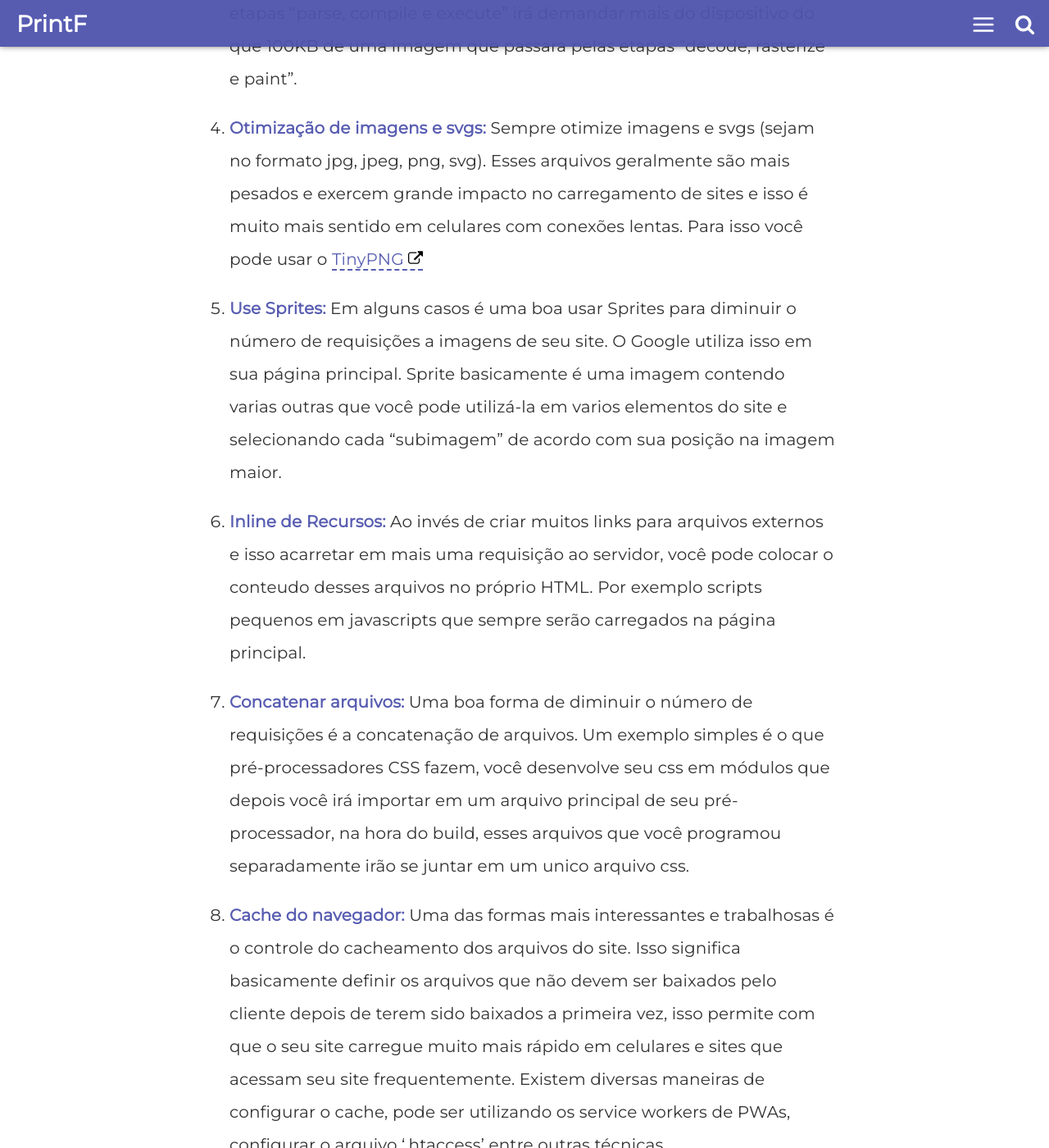
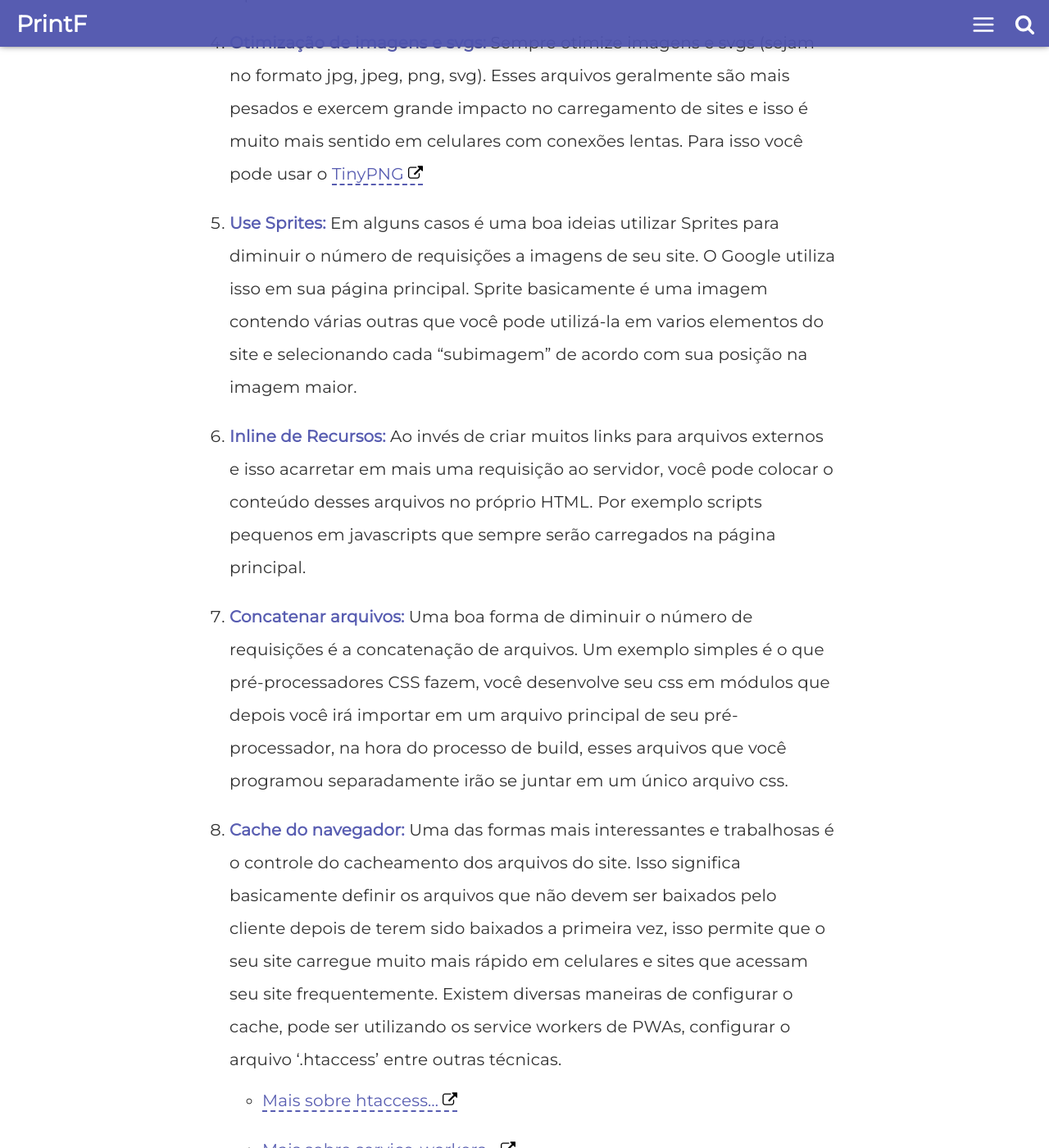
Before and after one commit to comppet/PrintF, a Jekyll site: the page built from _posts/2020-04-16-dicas-melhoria-de-performance.md, in a window 1280 px wide and 1400 px high, scrolled down 2223 px. Shown: the whole window at 82% size. Built offline with Jekyll 4.4.1, drawn with Linux system fonts in a browser that asks for light colours; comment, search, counter and statistics services are not loaded; some of the changed text lies outside the part shown.

Commit message:
Update from Forestry.io comppet.ufu@gmail.com updated _posts/2020-04-16-dicas-melhoria-de-performance.md

````diff
--- a/_posts/2020-04-16-dicas-melhoria-de-performance.md
+++ b/_posts/2020-04-16-dicas-melhoria-de-performance.md
@@ -17,11 +17,9 @@
   seu site através dessas simples dicas.
 
 ---
-# Introdução
+# Dicas Simples e rápidas
 
-## Dicas simples e rápidas
-
- 1. **CSS System Font Stack:** Uma boa estratégia de Font-Loading é não carregar nenhuma fonte, Utilizando as fontes nativas como a Roboto para Android, Ubuntu para Linux, Segoe UI para Windows..
+ 1. **CSS System Font Stack:** Uma boa estratégia de Font-Loading é não carregar nenhuma fonte. Utilizando as fontes nativas como a Roboto para Android, Ubuntu para Linux, Segoe UI para Windows..
 
     ```css
     body {
@@ -34,16 +32,18 @@
     * [Saiba mais sobre as métricas de renderização](https://speedcurve.com/blog/rendering-metrics/)
     * [Referências de auditoria do LightHouse](https://developers.google.com/web/tools/lighthouse/audits/)
 
-    > **First Contentful Paint:** é a renderização do conteúdo, podendo ser texto ou imagens. Para compensar as deficiências do First Contentful Paint, o auditador [Lighthouse](https://github.com/GoogleChrome/lighthouse) do Chrome tenta capturar quando o conteúdo principal é renderizado para o usuário.
+    > **First Contentful Paint:** é a renderização do conteúdo, podendo ser texto ou imagens. Para compensar as deficiências do First Contentful Paint, o auditor [Lighthouse](https://github.com/GoogleChrome/lighthouse) do Chrome tenta capturar quando o conteúdo principal é renderizado para o usuário.
+    >
+    >
     > **First Meaningful Paint:** A primeira pintura significativa é essencialmente a pintura efetuada após a maior alteração de layout da parte inicialmente visível da página inicial e o carregamento das fontes da Web.
-
+    >
     > **Time to Interactive:** Tempo até interatividade é definido como o momento em que o layout se estabilizou, as principais fontes Web estão visíveis, e o encadeamento principal está com disponibilidade suficiente para aceitar entradas do usuário.
  3. **Saiba diferenciar o impacto de arquivos:** É legal entender que nem todos os bits afetam da mesma forma o carregamento de seu site. Por exemplo: 100KB de um arquivo Javascript que vai precisar passar pelas etapas "parse, compile e execute" irá demandar mais do dispositivo do que 100KB de uma imagem que passara pelas etapas "decode, rasterize e paint".
  4. **Otimização de imagens e svgs:** Sempre otimize imagens e svgs (sejam no formato jpg, jpeg, png, svg). Esses arquivos geralmente são mais pesados e exercem grande impacto no carregamento de sites e isso é muito mais sentido em celulares com conexões lentas. Para isso você pode usar o [TinyPNG](https://tinypng.com/)
- 5. **Use Sprites:** Em alguns casos é uma boa usar Sprites para diminuir o número de requisições a imagens de seu site. O Google utiliza isso em sua página principal. Sprite basicamente é uma imagem contendo varias outras que você pode utilizá-la em varios elementos do site e selecionando cada "subimagem" de acordo com sua posição na imagem maior.
- 6. **Inline de Recursos:** Ao invés de criar muitos links para arquivos externos e isso acarretar em mais uma requisição ao servidor, você pode colocar o conteudo desses arquivos no próprio HTML. Por exemplo scripts pequenos em javascripts que sempre serão carregados na página principal.
- 7. **Concatenar arquivos:** Uma boa forma de diminuir o número de requisições é a concatenação de arquivos. Um exemplo simples é o que pré-processadores CSS fazem, você desenvolve seu css em módulos que depois você irá importar em um arquivo principal de seu pré-processador, na hora do build, esses arquivos que você programou separadamente irão se juntar em um unico arquivo css.
- 8. **Cache do navegador:** Uma das formas mais interessantes e trabalhosas é o controle do cacheamento dos arquivos do site. Isso significa basicamente definir os arquivos que não devem ser baixados pelo cliente depois de terem sido baixados a primeira vez, isso permite com que o seu site carregue muito mais rápido em celulares e sites que acessam seu site frequentemente. Existem diversas maneiras de configurar o cache, pode ser utilizando os service workers de PWAs, configurar o arquivo '.htaccess' entre outras técnicas.
+ 5. **Use Sprites:** Em alguns casos é uma boa ideias utilizar Sprites para diminuir o número de requisições a imagens de seu site. O Google utiliza isso em sua página principal. Sprite basicamente é uma imagem contendo várias outras que você pode utilizá-la em varios elementos do site e selecionando cada "subimagem" de acordo com sua posição na imagem maior.
+ 6. **Inline de Recursos:** Ao invés de criar muitos links para arquivos externos e isso acarretar em mais uma requisição ao servidor, você pode colocar o conteúdo desses arquivos no próprio HTML. Por exemplo scripts pequenos em javascripts que sempre serão carregados na página principal.
+ 7. **Concatenar arquivos:** Uma boa forma de diminuir o número de requisições é a concatenação de arquivos. Um exemplo simples é o que pré-processadores CSS fazem, você desenvolve seu css em módulos que depois você irá importar em um arquivo principal de seu pré-processador, na hora do processo de build, esses arquivos que você programou separadamente irão se juntar em um único arquivo css.
+ 8. **Cache do navegador:** Uma das formas mais interessantes e trabalhosas é o controle do cacheamento dos arquivos do site. Isso significa basicamente definir os arquivos que não devem ser baixados pelo cliente depois de terem sido baixados a primeira vez, isso permite que o seu site carregue muito mais rápido em celulares e sites que acessam seu site frequentemente. Existem diversas maneiras de configurar o cache, pode ser utilizando os service workers de PWAs, configurar o arquivo '.htaccess' entre outras técnicas.
     * [Mais sobre htaccess...](https://www.codigofonte.com.br/artigos/confira-20-dicas-e-truques-extremamente-uteis-do-htaccess)
     * [Mais sobre service-workers...](https://developers.google.com/web/ilt/pwa/caching-files-with-service-worker)
  9. **Habilitar GZIP no servidor:** Essa técnica faz a compactação dos arquivos antes de enviá-los ao navegador do visitante de seu site, reduzindo assim o tamanho dos arquivos e diminuindo o tráfego de rede. Este recurso é muito útil e deve ser usado sempre que possível. Além de economizar a largura de banda do servidor, melhora o tempo de carregamento das páginas do site. Além disso, os buscadores da Web indexaram a sua página mais rapidamente.
@@ -74,10 +74,10 @@
     * [GTMetrix](https://gtmetrix.com/)
 14. **Modelo RAIL de performance:** Ultimamente estou dando uma estudada nesse modelo para melhorar a Experiência do Usuário em meus sites e pequenos projeto, pode ser uma boa para você também! 😃
     Resumidamente:
-    * **R** esponse (Tempo de resposta em menos 100ms)
-    * **A** nimation (60fps = 16ms por frame)
-    * **I** dle (estado intermediário, blocos de 50ms)
-    * **L** oad (First Meaningful Paint o mais rápido possível)
+    * **R**esponse (Tempo de resposta em menos 100ms)
+    * **A**nimation (60fps = 16ms por frame)
+    * **I**dle (estado intermediário, blocos de 50ms)
+    * **L**oad (First Meaningful Paint o mais rápido possível)
 15. **Usar a técnica Code Splitting:** Isso significa que você deve enviar o que a pessoa precisa apenas quando ela precisa. Isso é feito através de Dynamic Importing.
 16. **Remover o CSS não utilizado:** Essa é legal👌. Você pode utilizar a ferramenta [UnCSS](https://github.com/uncss/uncss) para remover os seletores CSS que não são utilizados.
     Resumindo funcionamento do UNCSS:
@@ -106,10 +106,10 @@
     <script src="myscript.js" async></script>
     ```
 
-# Bônus
+# **Bônus**
 
-Uma dica interessante é o estudo dos [Web Browsers](https://www.mozilla.org/en-US/firefox/browsers/what-is-a-browser/ "O que é um browser"). Pois entendendo como ele funciona e suas principais etapas de [construção, layout e gravação da árvore de renderização](https://developers.google.com/web/fundamentals/performance/critical-rendering-path/render-tree-construction?hl=pt-br "Construção, layout e gravação da árvore de renderização").
+Uma dica interessante é o estudo dos [Web Browsers](https://www.mozilla.org/en-US/firefox/browsers/what-is-a-browser/). Pois ele é um dos principais componentes no processo de renderização da página e entender seu funcionamento é fundamental, principalmente as etapas de [construção, layout e gravação da árvore de renderização](https://developers.google.com/web/fundamentals/performance/critical-rendering-path/render-tree-construction?hl=pt-br).
 
-# Conclusão
+# **Conclusão**
 
 Existem muitas outras técnicas e elas variam de acordo com a stack que você utilizou no desenvolvimento da aplicação, mas em geral essas dicas se aplicam a maioria de projetos.
````
Also changed, not shown: other parts of _posts/2020-04-16-dicas-melhoria-de-performance.md (+1 -1 lines).
